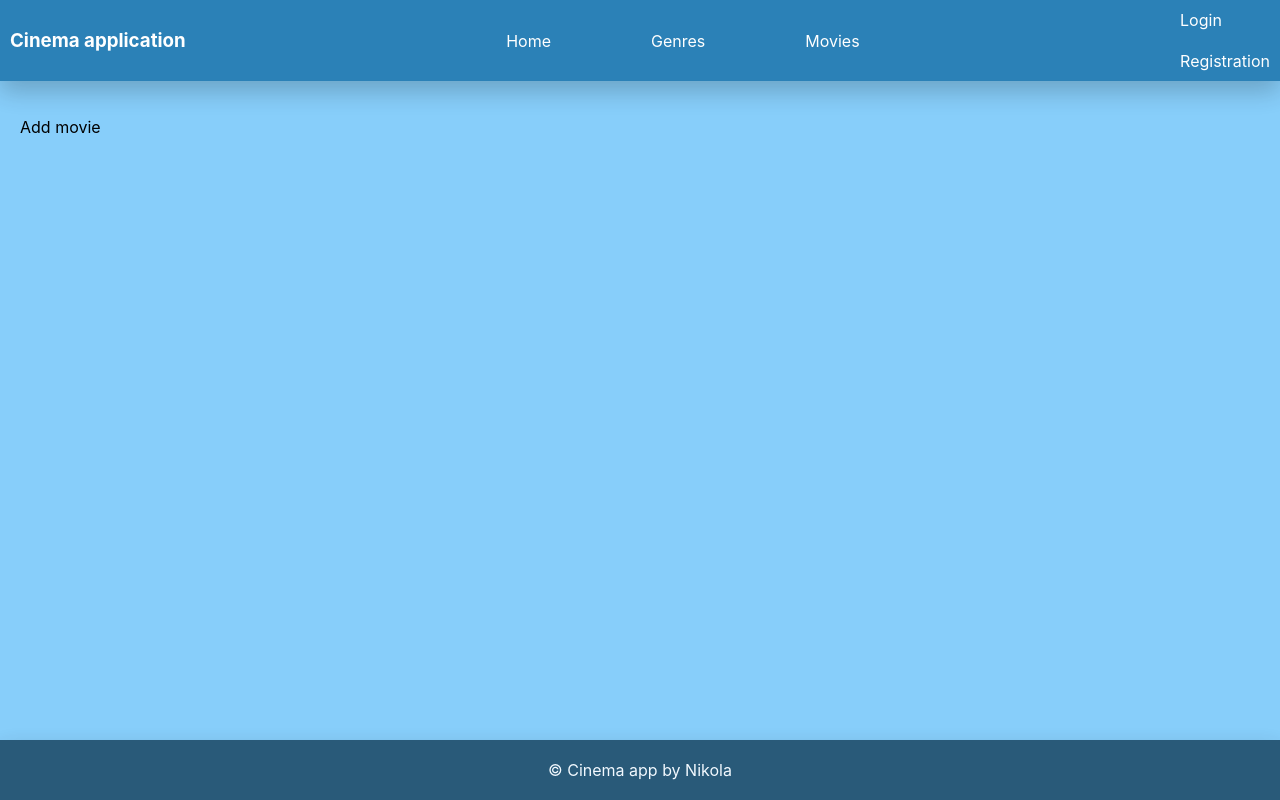
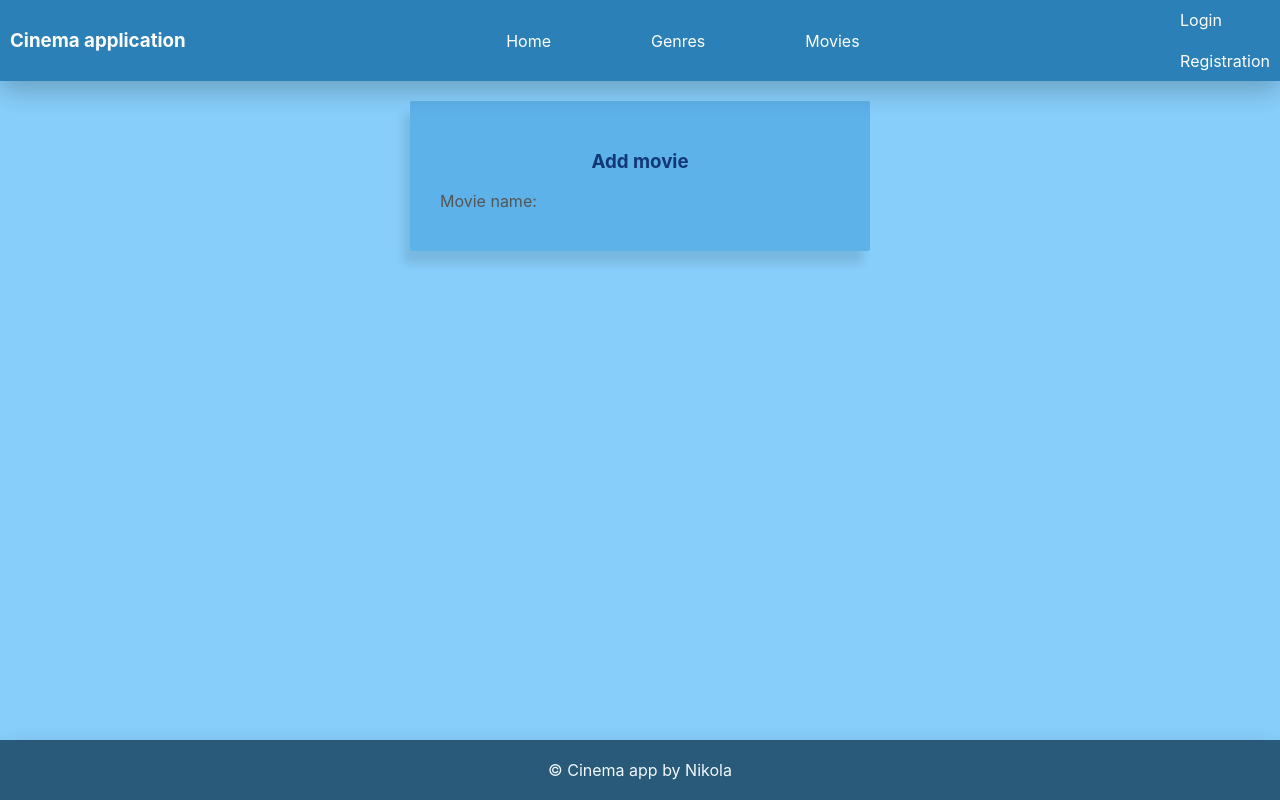
Before and after one commit to nikola100sic/cinema, a React (Create React App) app in the folder cinemaProject/frontend/: page /movies/add in a window 1280 px wide. Built offline with nearby package versions, Linux system fonts and the light colour scheme.

Commit message:
Updated MovieAddPage.tsx

```diff
--- a/cinemaProject/frontend/src/pages/movie/MovieAddPage.tsx
+++ b/cinemaProject/frontend/src/pages/movie/MovieAddPage.tsx
@@ -1,10 +1,20 @@
 import React from 'react';
+import {
+  AddPageStyled,
+  FormLabel,
+  FormTitle,
+} from '../../components/shared/forms/Forms.styled';
 
 const MovieAddPage = () => {
   return (
-    <div>
-      <p>Add movie</p>
-    </div>
+    <AddPageStyled>
+      <FormTitle>Add movie</FormTitle>
+      <FormLabel>Movie name:</FormLabel>
+      <FormLabel></FormLabel>
+      <FormLabel></FormLabel>
+      <FormLabel></FormLabel>
+      <FormLabel></FormLabel>
+    </AddPageStyled>
   );
 };
 
```
